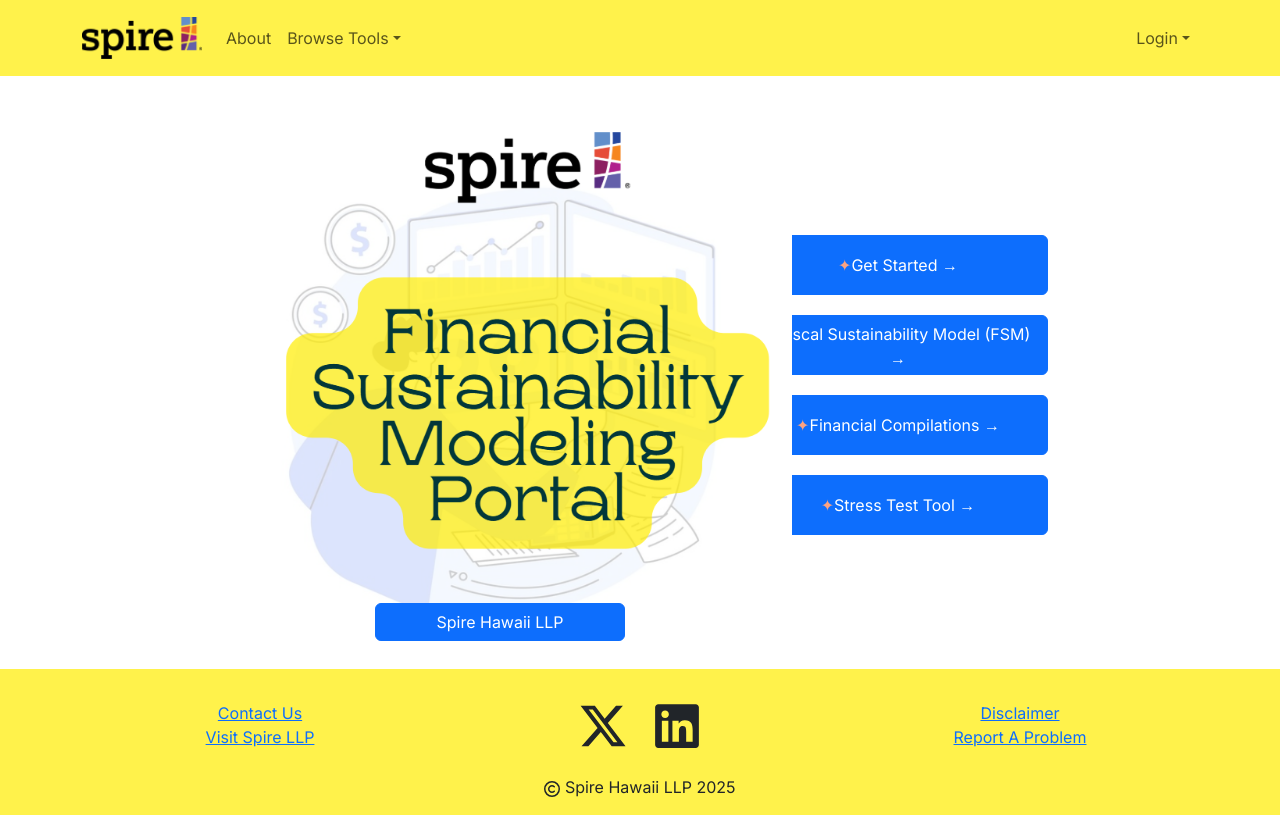
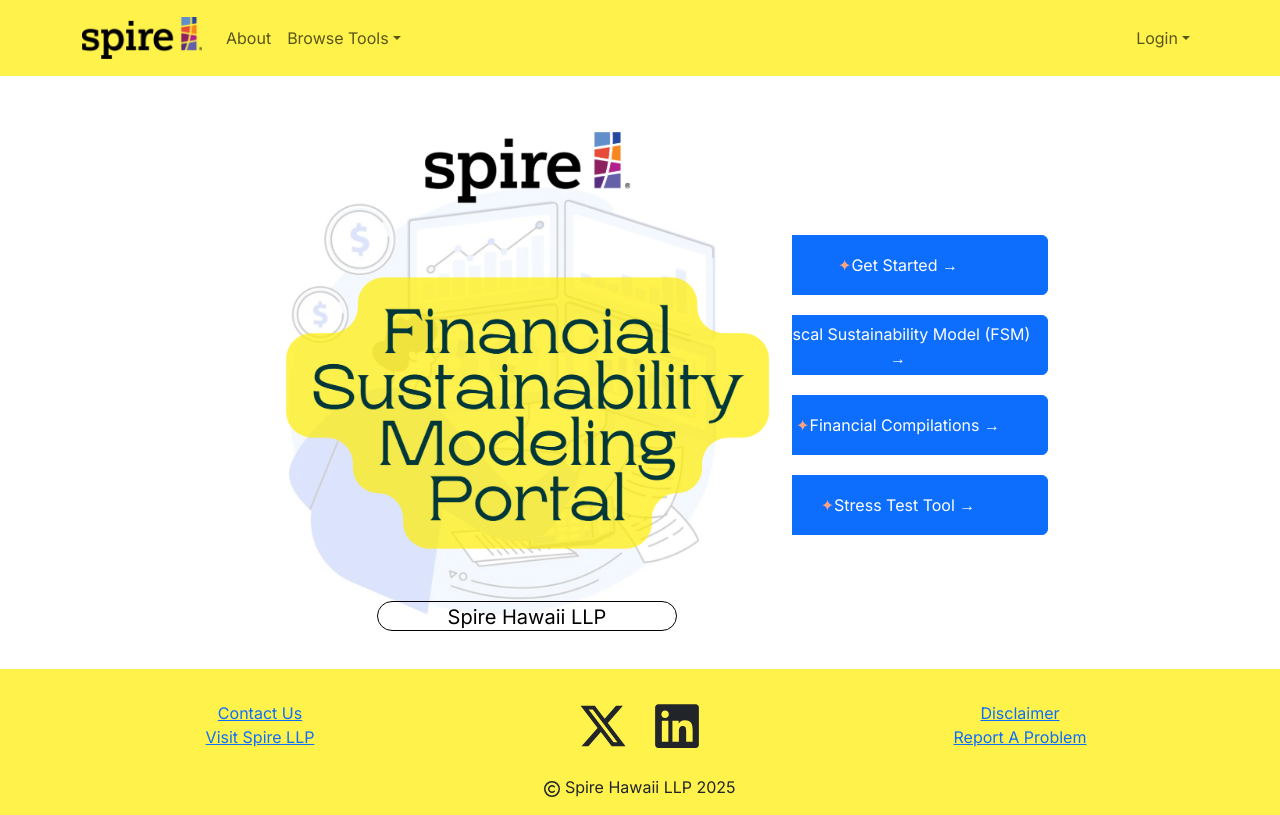
Before and after one commit to pineapple-spire/pineapple-spire, a Next.js app: page / in a window 1280 px wide. Built offline with nearby package versions, Linux system fonts and the light colour scheme; no server answers.

Commit message:
Updated landing page

```diff
--- a/src/app/globals.css
+++ b/src/app/globals.css
@@ -30,25 +30,21 @@
   position: relative;
 }
 
-.transparent-button1 {
+.transparent-box1 {
   position: absolute;
-  bottom: -20px; /* Adjust the value as needed */
+  bottom: -10px; /* Adjust the value as needed */
   transform: translateX(-50%);
   background-color: transparent;
   border: 1px solid black; /* Add a thin black outline */
   color: black; /* Adjust the color as needed */
-  cursor: pointer;
-  margin-left: 240px;
-  width: 250px;
+  margin-left: 445px;
+  width: 300px;
+  height: 30px;
   border-radius: 20px;
+  font-size: 20px;
 }
 
-.transparent-button1:hover {
-  background-color: #FFF24B; /* Optional: Add a slight hover effect */
-  color: black;
-}
-
-.transparent-button2 {
+.transparent-button1 {
   background-color: transparent;
   border: 1px solid black; /* Add a thin black outline */
   color: black; /* Adjust the color as needed */
@@ -60,7 +56,7 @@
   margin: 10px;
 }
 
-.transparent-button2 .star {
+.transparent-button1 .star {
   position: left;
   color: #fca382;
   left: 10px; /* Adjust the value as needed */
@@ -68,7 +64,7 @@
   transform: translateY(-50%);
 }
 
-.transparent-button2:hover {
+.transparent-button1:hover {
   background-color: #FFF24B; /* Optional: Add a slight hover effect */
   color: black;
 }
--- a/src/app/page.tsx
+++ b/src/app/page.tsx
@@ -9,32 +9,32 @@
     <Row className="align-items-center text-center">
       <Col xs={4} className="position-relative">
         <Image src="home-page-img.png" width="560px" alt="" className="home-page-img" />
-        <Button className="transparent-button1">Spire Hawaii LLP</Button>
+        <div className="transparent-box1">Spire Hawaii LLP</div>
       </Col>
 
       <Col Col xs={8} className="d-flex flex-column align-items-end">
         {/* Navigation Buttons */}
         <div className="mt-4 w-100" style={{ maxWidth: '600px' }}>
           <Link href="/about" passHref>
-            <Button className="transparent-button2">
+            <Button className="transparent-button1">
               <span className="star">✦</span>
               Get Started &#x2192;
             </Button>
           </Link>
           <Link href="/fiscal-sustainability-model" passHref>
-            <Button className="transparent-button2">
+            <Button className="transparent-button1">
               <span className="star">✦</span>
               Fiscal Sustainability Model (FSM) &#x2192;
             </Button>
           </Link>
           <Link href="/financial-compilation" passHref>
-            <Button className="transparent-button2">
+            <Button className="transparent-button1">
               <span className="star">✦</span>
               Financial Compilations &#x2192;
             </Button>
           </Link>
           <Link href="/stress-test-tool" passHref>
-            <Button className="transparent-button2">
+            <Button className="transparent-button1">
               <span className="star">✦</span>
               Stress Test Tool &#x2192;
             </Button>
```
